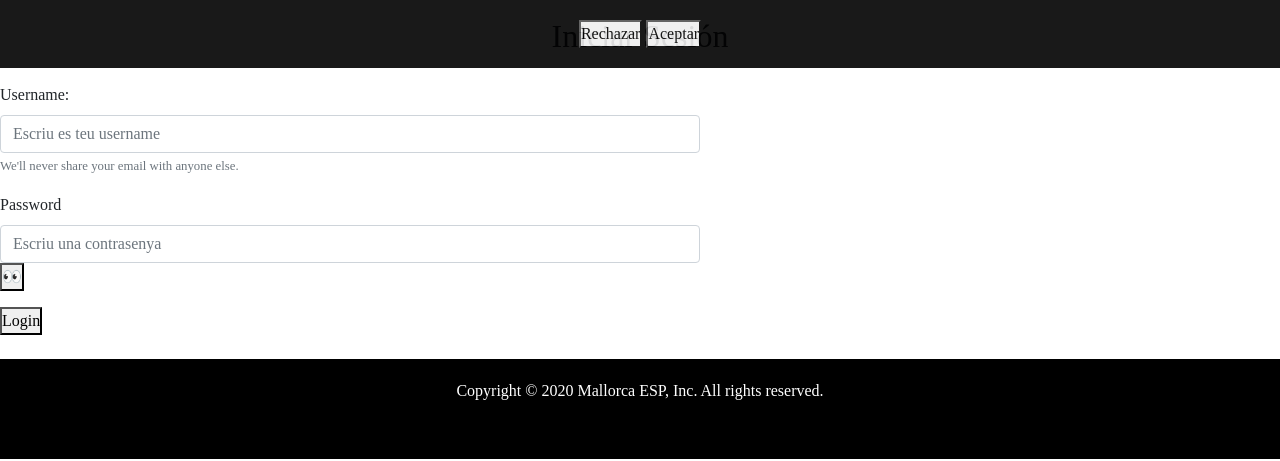
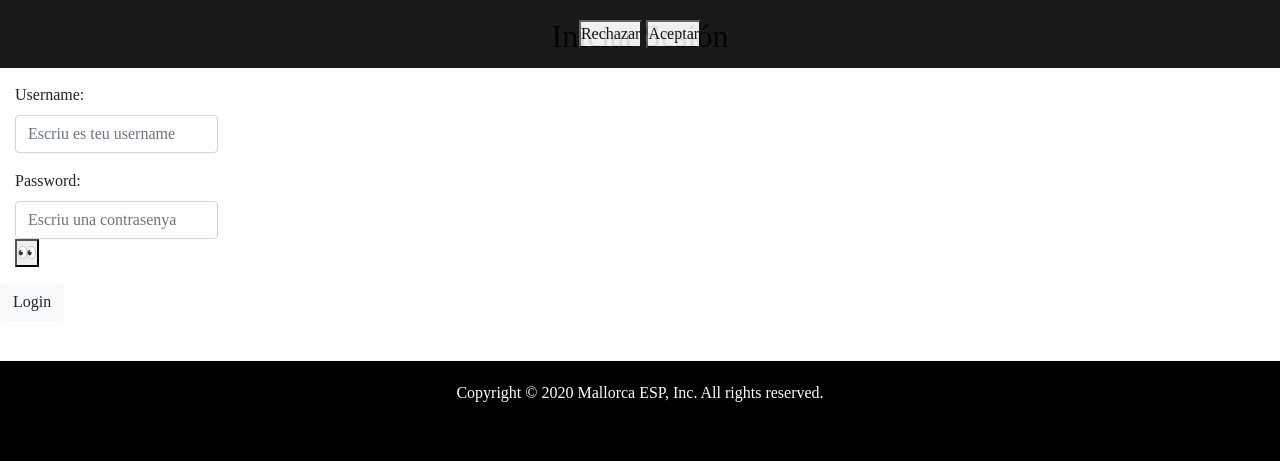
Before and after one commit to Lluismi/BB-2.0, a plain HTML site: page src/login.html in a window 1280 px wide. Shown: the part 732-1193 px from the top of the page. Drawn offline with nearby package versions, Linux system fonts and the light colour scheme.

Commit message:
fix: Refactorizar codigo

```diff
--- a/src/login.html
+++ b/src/login.html
@@ -35,18 +35,28 @@
       </div>
     </div>
     <h2>Iniciar Sesión</h2>
-    <form>
+    <form class="form-horizontal" style="margin:0 auto">
       <div class="form-group">
-        <label for="exampleInputEmail1">Username:</label>
-        <input id="username" type="username" class="form-control" id="exampleInputEmail1" aria-describedby="emailHelp" placeholder="Escriu es teu username" required >
-        <small id="emailHelp" class="form-text text-muted">We'll never share your email with anyone else.</small>
+        <label class="col-lg-4 control-label">Username:</label>
+        <div class="col-lg-4">
+          <input id="username" type="text" class="form-control" name="nombre" placeholder="Escriu es teu username" required />
+        </div>
       </div>
+
       <div class="form-group">
-        <label for="exampleInputPassword1">Password</label>
-        <input id="password" type="password" class="form-control" id="exampleInputPassword1" placeholder="Escriu una contrasenya" required>
-        <button type="button" onclick="mostrarContrasena()">👀</button>
+        <label class="col-lg-4 control-label">Password:</label>
+        <div class="col-lg-4">
+          <input id="password" type="password" class="form-control" name="password" placeholder="Escriu una contrasenya" required/>
+          <button type="button" onclick="mostrarContrasena()">👀</button>
+        </div>
       </div>
-      <button id="login" onclick="validar()">Login</button>
+
+      <div class="form-group">
+        <div>
+          <button type="submit" class="btn btn-light" id="login" onclick="validar()">Login</button>
+        </div>
+      </div>
+
     </form>
     <br />
     <footer></footer>
--- a/src/scss/login.scss
+++ b/src/scss/login.scss
@@ -92,6 +92,10 @@ footer {
     opacity: 0.9;
 }
 
-.form-group {
-    width: 700px;
+.form-horizontal {
+
+    .form-group {
+        width: 700px;
+    }
+
 }
```
Also changed, not shown: src/css/login.css, 1 other file.
